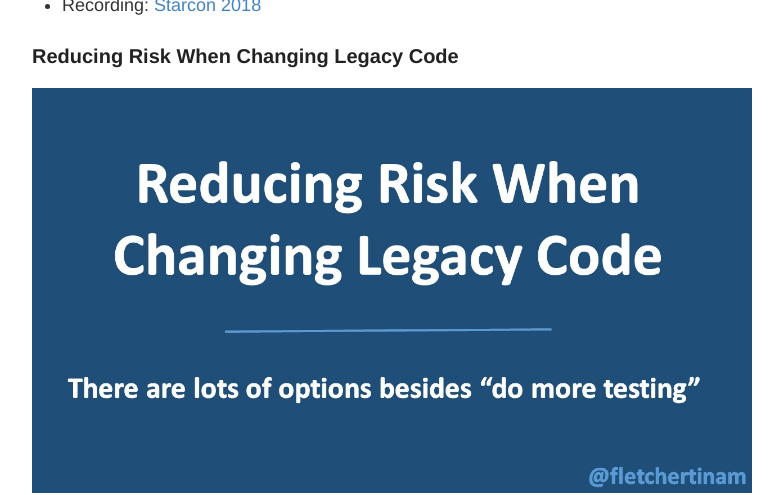
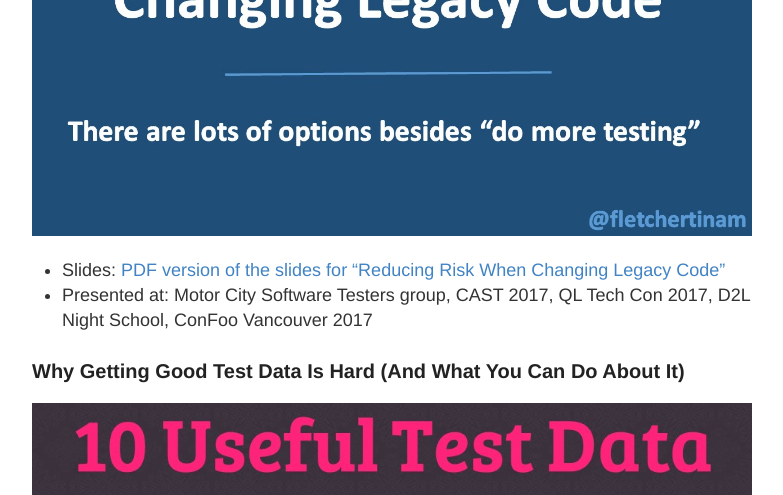
Before and after one commit to tinafletcher/tinafletcher.github.io, a Jekyll site: the page built from speaking.md, in a window 1280 px wide and 1400 px high, scrolled down 1206 px. Shown: the top 495 px of the window, without its empty margins (248-1031 px from the left). Built offline with Jekyll 4.4.1, drawn with Linux system fonts in a browser that asks for light colours; some of the changed text lies outside the part shown; grey boxes are pictures that could not be loaded.

Commit message:
More troubleshooting

```diff
--- a/speaking.md
+++ b/speaking.md
@@ -7,17 +7,17 @@
 Here are some of the talks I've presented. I haven't been too active lately with speaking, mainly due to having been on maternity leave and then there was a global pandemic. But I hope to get back into the circuit again at some point.
 
 ### Why I Prefer Good Testing Over Excellent Testing
-![Thumbnail image of a slide that says "Be ready to handle failure; you won't find all the bugs anyway"](../images/Thumbnail - Why I Prefer.jpg)
-+ Slides: ![PDF version of the slides for "Why I Prefer Good Testing Over Excellent Testing"](/images/Why I Prefer Good Testing Over Excellent Testing - 30min version.pdf)
+![Thumbnail image of a slide that says "Be ready to handle failure; you won't find all the bugs anyway"](/images/Thumbnail - Why I Prefer.jpg)
++ Slides: [PDF version of the slides for "Why I Prefer Good Testing Over Excellent Testing"](/images/Why I Prefer Good Testing Over Excellent Testing - 30min version.pdf)
 + Presented at: StarCon 2018, Oracle NetSuite internal conference, Targeting Quality 2018
 + Recording: [Starcon 2018](https://www.youtube.com/watch?v=vPNG_z1NH6o&list=PL66LdfYKVsiikB7G8px8tiU6hzd46PR0P&index=20)
 
 ### Reducing Risk When Changing Legacy Code
 ![Thumbnail image of a slide that says "There are lots of options besides 'do more testing'"](../images/Thumbnail - Reducing Risk.jpg)
-+ Slides: ![PDF version of the slides for "Reducing Risk When Changing Legacy Code"](/images/Reducing Risk When Changing Legacy Code.pdf)
++ Slides: [PDF version of the slides for "Reducing Risk When Changing Legacy Code"](/images/Reducing Risk When Changing Legacy Code.pdf)
 + Presented at: Motor City Software Testers group, CAST 2017, QL Tech Con 2017, D2L Night School, ConFoo Vancouver 2017
 
 ### Why Getting Good Test Data Is Hard (And What You Can Do About It)
 ![Thumbnail image of a slide that says "10 useful test data questions to ask when starting a new software project"](../images/Thumbnail - Good Test Data.jpg)
-+ Slides: ![PDF version of the slides for "Why Getting Good Test Data Is Hard (And What You Can Do About It)"](/images/Why Getting Good Test Data Is Hard.pdf)
++ Slides: [PDF version of the slides for "Why Getting Good Test Data Is Hard (And What You Can Do About It)"](/images/Why Getting Good Test Data Is Hard.pdf)
 + Presented at: Targeting Quality 2015, ConFoo Vancouver 2017
```
